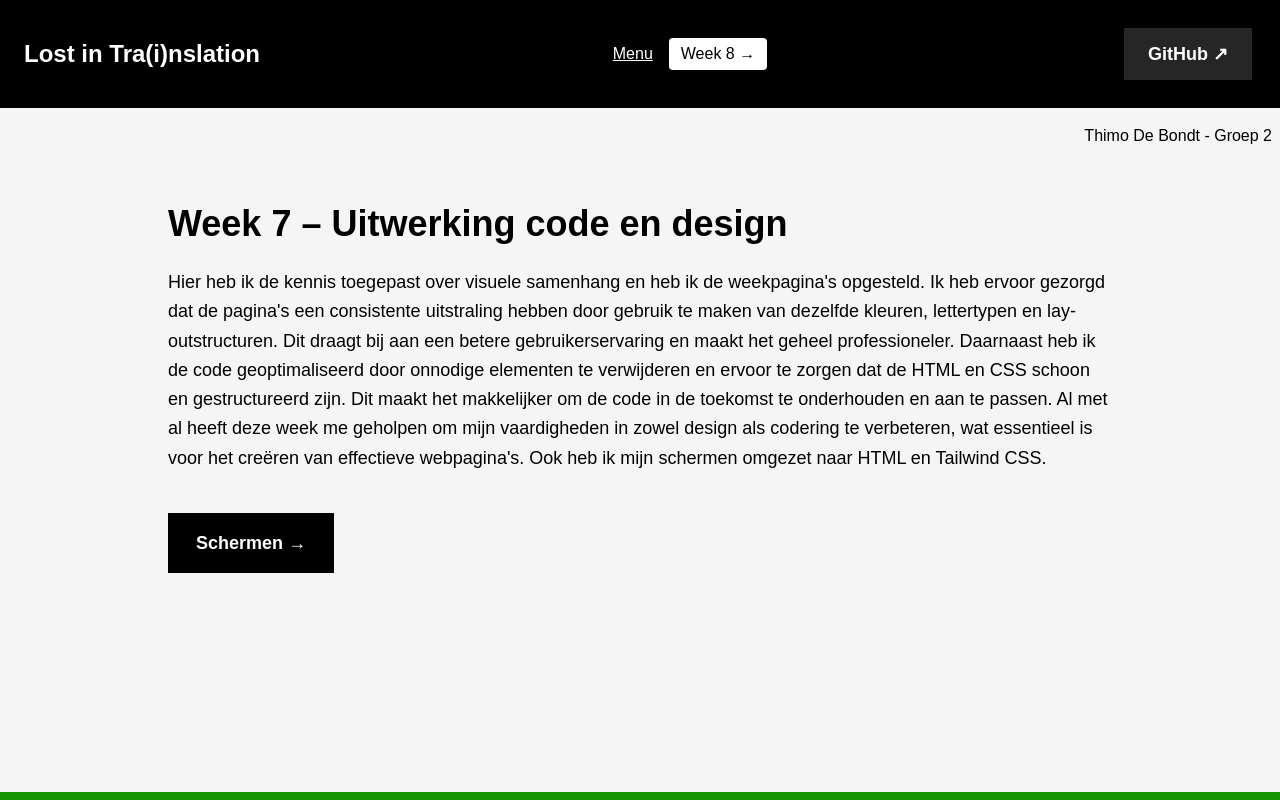
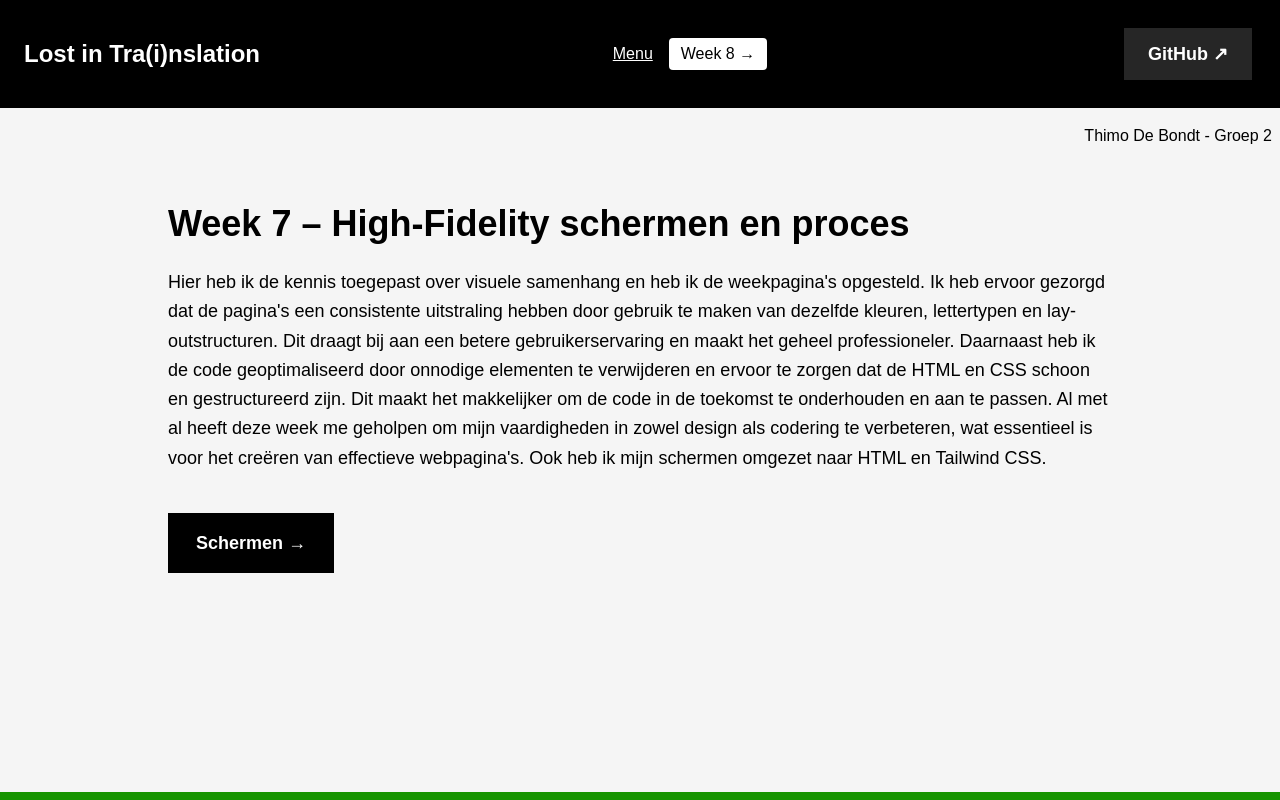
Before and after one commit to thimodebondt/DeBondtThimoTailwind, a plain HTML site: page Week7.html in a window 1280 px wide. Drawn offline with nearby package versions, Linux system fonts and the light colour scheme.

Commit message:
Update Week7.html

```diff
--- a/Week7.html
+++ b/Week7.html
@@ -36,7 +36,7 @@
   <main class="max-w-5xl mx-auto p-10">
 
     <!-- Week titel -->
-    <h2 class="text-4xl font-bold mb-6">Week 7 – Uitwerking code en design</h2>
+    <h2 class="text-4xl font-bold mb-6">Week 7 – High-Fidelity schermen en proces</h2>
 
     <!-- Tekst -->
     <p class="text-lg mb-8 leading-relaxed">
```
